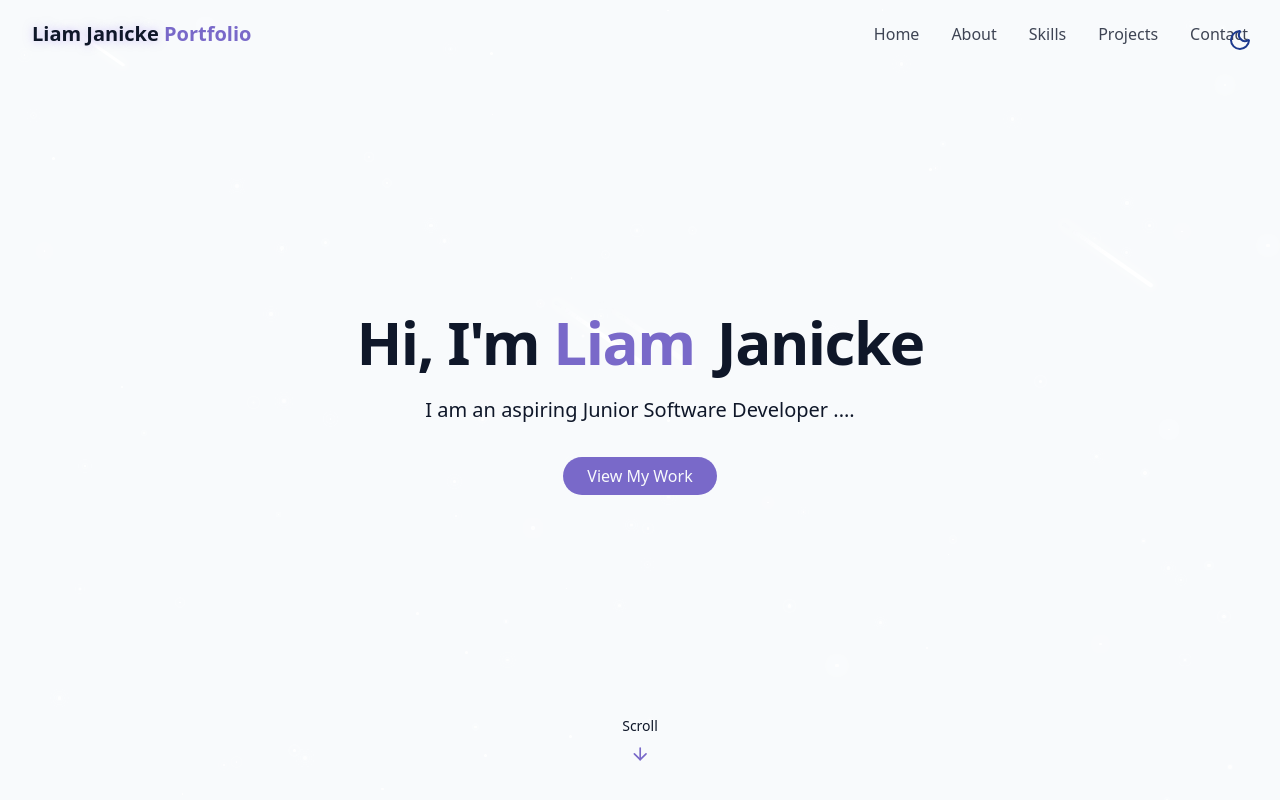
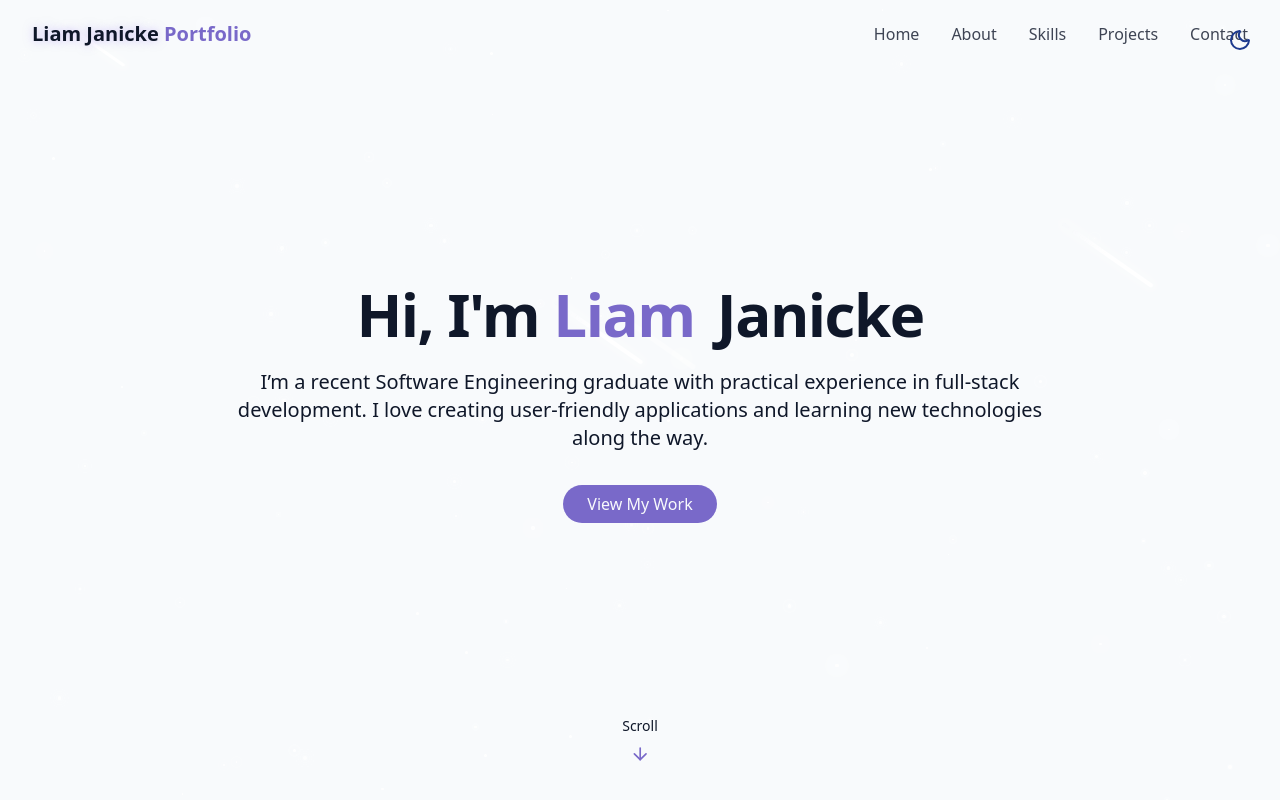
Before and after one commit to lijae101/React-Portfolio, a React (Vite) app: page / in a window 1280 px wide. Shown: the top 800 px of the page. Built offline with nearby package versions, Linux system fonts and the light colour scheme.

Commit message:
Edited hero text

```diff
--- a/src/components/HeroSection.jsx
+++ b/src/components/HeroSection.jsx
@@ -15,7 +15,8 @@ export const HeroSection = () => {
                 </h1>
 
                 <p className="text-lg md:text-xl text-muted-foreground max-2-2xl mx-auto opacity-0 animate-fade-in-delay-3">
-                    I am an aspiring Junior Software Developer  ....
+                    I’m a recent Software Engineering graduate with practical experience in full-stack development.
+                    I love creating user-friendly applications and learning new technologies along the way.
                 </p>
 
                 <div className="opacity-0 animate-fade-in-delay-4 pt-4">
```
